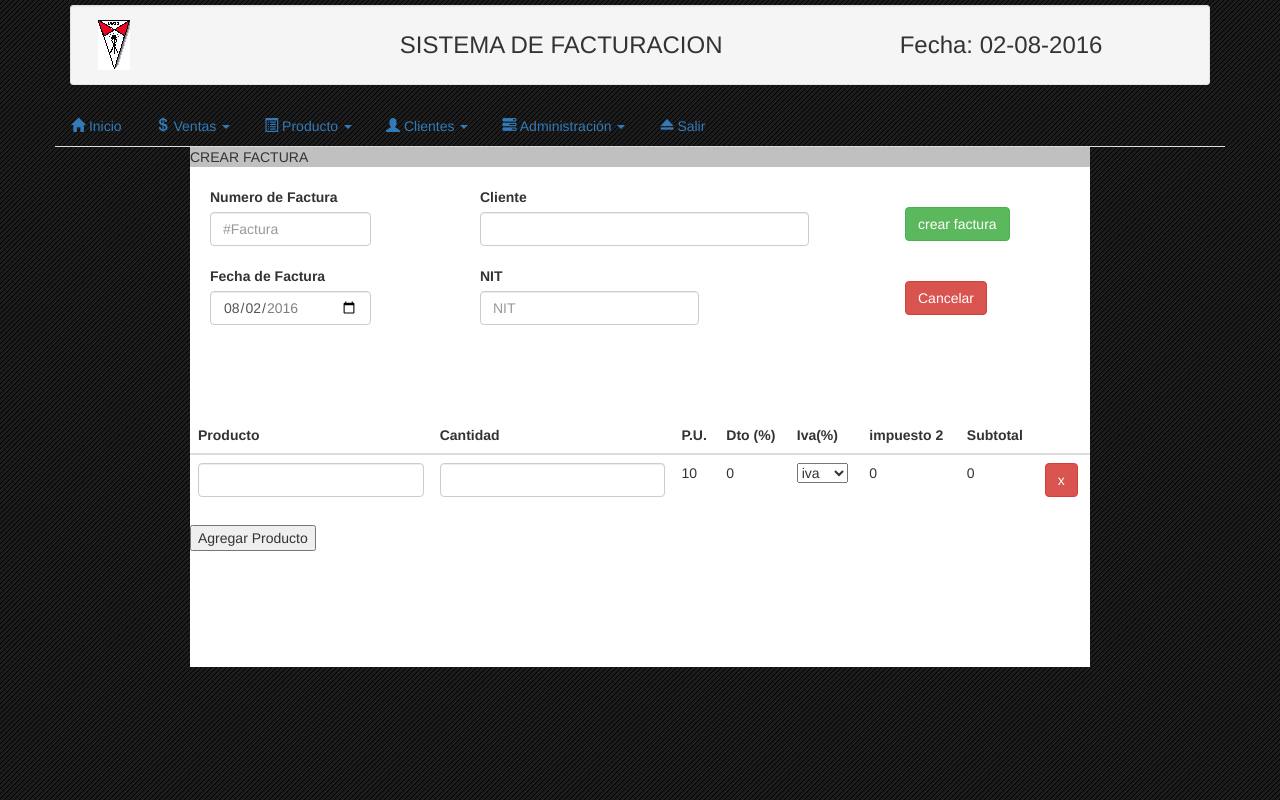
After one commit to AlexandraRodriguez/sistema_facturacion, a CodeIgniter app: page /facturacion/formulario in a window 1280 px wide. The commit adds this page. Run offline with CodeIgniter, Linux system fonts and the light colour scheme; some libraries are stand-ins or nearby versions.

Commit message:
tarea 1 agredado interface:formulario factura,tabla multidimensional

```diff
--- a/application/config/routes.php
+++ b/application/config/routes.php
@@ -49,6 +49,8 @@ defined('BASEPATH') OR exit('No direct script access allowed');
 | Examples:	my-controller/index	-> my_controller/index
 |		my-controller/my-method	-> my_controller/my_method
 */
-$route['default_controller'] = 'menuController';
+//$route['default_controller'] = 'menuController';
+$route['inicio'] = 'menuController/index';
+$route['formulario'] = 'menuController/factura';
 $route['404_override'] = '';
 $route['translate_uri_dashes'] = FALSE;
--- a/application/controllers/menuController.php
+++ b/application/controllers/menuController.php
@@ -1,6 +1,26 @@
 <?php  if(!defined('BASEPATH')) exit('No direct script access allowed');
 class MenuController extends CI_Controller{
   public function index(){
-    $this->load->view('menuView');
+    $this->load->view('header.php');
+    $this->load->view('navbar.php');
+    $this->load->view('cuerpo.php');
+    $this->load->view('footer.php');
+    //$this->load->view('menuView');
   }
+  public function factura(){
+    $this->load->view('header.php');
+    $this->load->view('navbar.php');
+    $this->load->view('formulario.php');
+    //$this->load->view('footer.php');
+  }
+  /*public function index(){
+    $this->load->view('header.php');
+    $this->load->view('navbar.php');
+    $data['header'] = $this->load->view('header.php');
+    $data['navbar'] = $this->load->view('navbar.php');
+    $data['cuerpo'] = $this->load->view('cuerpo.php');
+    $data['footer'] = $this->load->view('footer.php');
+    $this->load->view('cuerp.php', $data);
+    $this->load->view('footer.php');
+  }*/
 }
--- /dev/null
+++ b/application/views/formulario.php
@@ -0,0 +1,113 @@
+
+<script type="text/javascript">
+$(function(){
+	$("#agregarProducto").on('click', function(){
+		$("#tabla tbody tr:eq(0)").clone().removeClass('fila-base').appendTo("#tabla tbody");
+	});
+	$(document).on("click",".eliminar",function(){
+		var parent = $(this).parents().get(0);
+		$(parent).remove();
+	});
+});
+</script>
+<div style ="margin: 0 auto; display: block; height: 520px; width: 900px; background-color: black">
+    <div style ="margin: 0 auto; border-color: blue; display: block; height: 20px; width: 900px; background-color:silver">CREAR FACTURA</div>
+    <div style ="margin: 0 auto;
+          border-color: blue;
+          //border-style: solid;
+          display: block;
+          height: 500px;
+          width: 900px;
+          background-color:white">
+          <div style ="border-color: red;
+                //border-style: solid;
+                display: block;
+                height: 50%;
+                width: 100%;">
+
+                    <div style ="border-color: green;
+                          //border-style: solid;
+                          display: block;
+                          height: 100%;
+                          width: 30%;
+                          float: left;">
+                          <div class="form-group" style="margin:20px 20px;">
+                            <label for="Nfactura">Numero de Factura</label>
+                            <input style="width:70%" type="text" class="form-control" id="NumeroDeFactura" placeholder="#Factura">
+                          </div>
+                          <div class="form-group" style="margin:20px 20px;">
+                            <label for="fecha de factura">Fecha de Factura</label>
+                            <input style="width:70%" type="date" class="form-control" id="FechaDeFactura"  placeholder="Fecha Factura" min="2016-01-01" max="2016-12-31" value="<?php echo date("Y-m-d");?>">
+                          </div>
+                    </div>
+                    <div style ="border-color: white;
+                          //border-style: solid;
+                          display: block
+                          float: right;
+                          height: 100%;
+                          width: 45%;
+                          float: left;">
+                          <div class="form-group" style="margin:20px 20px;">
+                            <label for="Nfactura">Cliente</label>
+                            <input style="width:90%" type="text" class="form-control" id="cliente" placeholder="">
+                          </div>
+                          <div class="form-group" style="margin:20px 20px;">
+                            <label for="fecha de factura">NIT</label>
+                            <input style="width:60%" type="int" class="form-control" id="NIT" placeholder="NIT" >
+                          </div>
+                    </div>
+                    <div style ="border-color: black;
+                          //border-style: solid;
+                          display: block
+                          float: right;
+                          height: 100%;
+                          width: 25%;
+                          float: left;" >
+                            <button  style = "margin:40px 40px;" id="crearFactura" type="button" class="btn btn-success">crear factura</button><br>
+                            <button style = "margin:0 40px;" id="cancelar" type="button" class="btn btn-danger">Cancelar</button>
+                    </div>
+          </div>
+
+          <div style ="border-color: blue;
+                //border-style: solid;
+                display: block;
+                height: 50%;
+                width: 100%;">
+                <div class="table-responsive">
+                  <table class="table table-hover table-responsive" id="tabla">
+                    <thead>
+                      <tr>
+                        <th>Producto</th>
+                        <th>Cantidad</th>
+                        <th>P.U.</th>
+                        <th>Dto (%)</th>
+                        <th>Iva(%)</th>
+                        <th>impuesto 2</th>
+                        <th>Subtotal</th>
+                        <th></th>
+                      </tr>
+                    </thead>
+                    <tbody>
+                      <tr class="fila-base">
+                        <td><input type="text" class="form-control" /></td>
+                        <td><input type="number" class="form-control" /></td>
+                        <td>10</td>
+                        <td>0</td>
+                        <td>
+                          <select >
+                            <option >iva</option>
+                            <option >13%</option>
+                            <option >14%</option>
+                          </select>
+                        </td>
+                        <td>0</td>
+                        <td>0</td>
+                        <td class="eliminar"><button  id="eliminarfila" type="button" class="btn btn-danger">x</button></td>
+                      </tr>
+                    </tbody>
+                  </table>
+              </div>
+              <input type="button" id="agregarProducto" value="Agregar Producto" />
+          </div>
+    </div>
+</div>
--- a/application/views/header.php
+++ b/application/views/header.php
@@ -9,7 +9,7 @@
         <script type="text/javascript" src="<?= base_url("bootstrap/js/bootstrap.js")?>"></script>
 
         <style>
-        	.cabecera{font-size:11px;text-align:center; }
+        	.cabecera{font-size:24px;text-align:center; }
         </style>
     </head>
 
@@ -38,7 +38,7 @@
 
 								<td>
 									<center>
-										Sistema de Facturaci&oacute;n
+										SISTEMA DE FACTURACION
 									</center>
 								</td>
 
--- a/application/views/navbar.php
+++ b/application/views/navbar.php
@@ -26,14 +26,14 @@
     <div class="span12">
         <ul class="nav nav-tabs">
  			<li >
- 				<a href="<?=base_url();?>menuController/index" ><span class="glyphicon glyphicon-home"></span> Inicio </b></a>
+ 				<a href="<?=base_url();?>inicio" ><span class="glyphicon glyphicon-home"></span> Inicio </b></a>
  			</li>
             <li class="dropdown" >
                 <a href="<?=base_url();?>" class="dropdown-toggle" data-toggle="dropdown"><span class="glyphicon glyphicon-usd"></span> Ventas <b class="caret"></b></a>
                 <ul class="dropdown-menu">
   				<li><a href="#"><span class="glyphicon glyphicon-list-alt"></span> Proforma</a></li>
 
-					<li><a href="<?=base_url();?>tienda/venta"><span class="glyphicon glyphicon-shopping-cart"></span> Venta</a></li>
+					<li><a href="<?=base_url();?>formulario"><span class="glyphicon glyphicon-shopping-cart"></span> Venta</a></li>
                    <li class="dropdown dropdown-submenu"><a href="#" class="dropdown-toggle" data-toggle="dropdown"><span class="glyphicon glyphicon-list-alt"></span> Reportes </b></a>
 
                     <ul class="dropdown-menu">
```
Also changed, not shown: application/views/cuep.php (added, +12 -0 lines), bootstrap/css/style.css (added), fra.txt (deleted).
